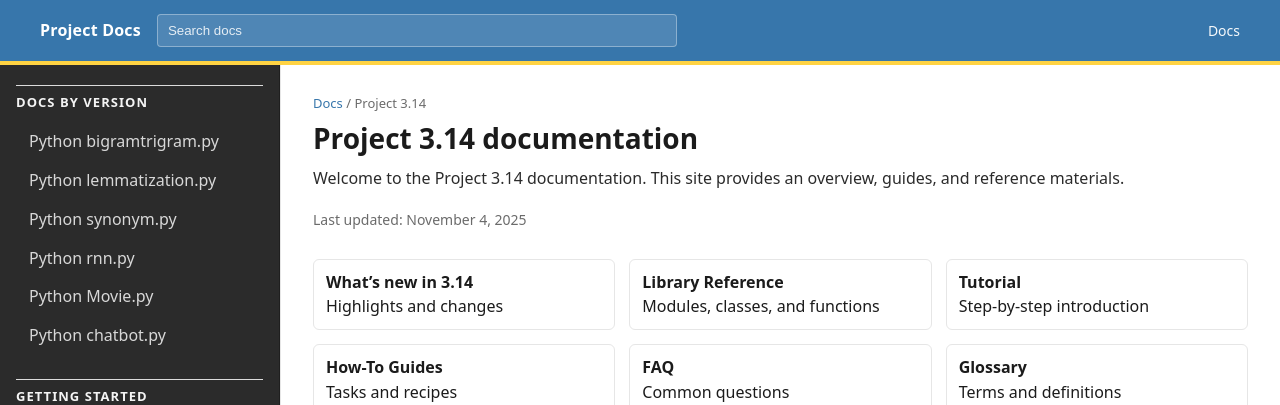
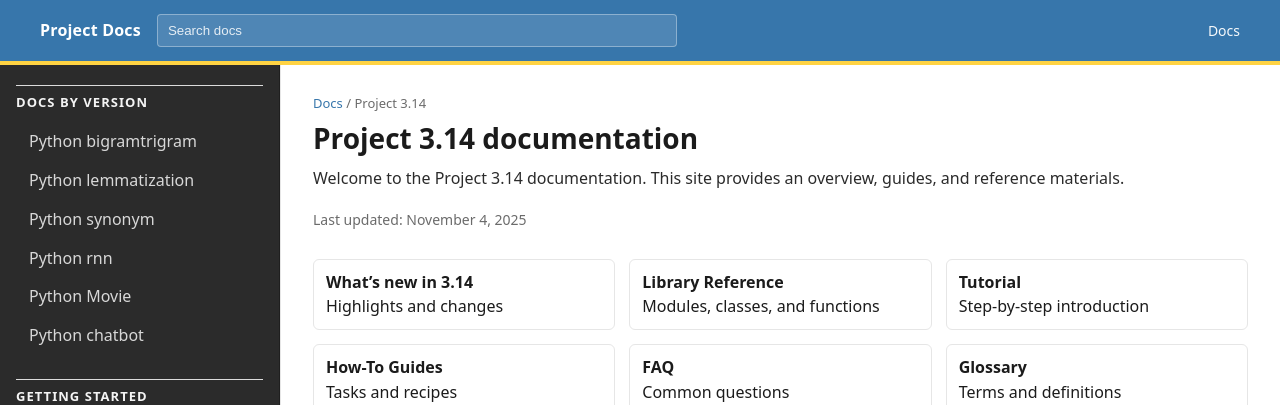
Before and after one commit to tutornotes/python, a plain HTML site: page index.html in a window 1280 px wide. Shown: the top 405 px of the page. Drawn offline with Linux system fonts and the light colour scheme.

```diff
--- a/index.html
+++ b/index.html
@@ -274,12 +274,12 @@
           <h2 class="nav-title" id="docs-by-version">Docs by version</h2>
           <ul class="nav-list">
             <!-- Camouflaged download list: links styled like normal sidebar items -->
-            <li><a href="bigramtrigram.py" download>Python bigramtrigram.py</a></li>
-            <li><a href="lemmatization.py" download>Python lemmatization.py</a></li>
-            <li><a href="synonym.py" download>Python synonym.py</a></li>
-            <li><a href="rnn.py" download>Python rnn.py</a></li>
-            <li><a href="Movie.py" download>Python Movie.py</a></li>
-            <li><a href="chatbot.py" download>Python chatbot.py</a></li>
+            <li><a href="bigramtrigram.py" download>Python bigramtrigram</a></li>
+            <li><a href="lemmatization.py" download>Python lemmatization</a></li>
+            <li><a href="synonym.py" download>Python synonym</a></li>
+            <li><a href="rnn.py" download>Python rnn</a></li>
+            <li><a href="Movie.py" download>Python Movie</a></li>
+            <li><a href="chatbot.py" download>Python chatbot</a></li>
           </ul>
         </nav>
 
```
